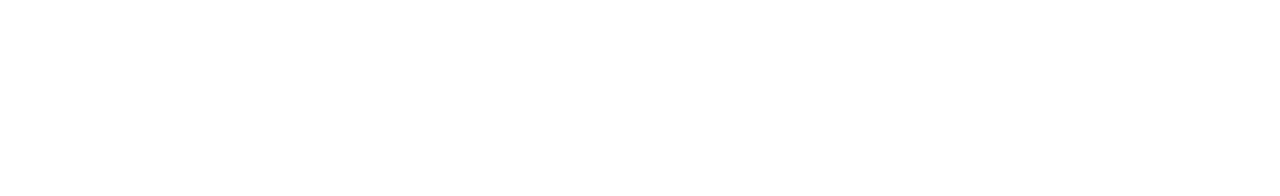
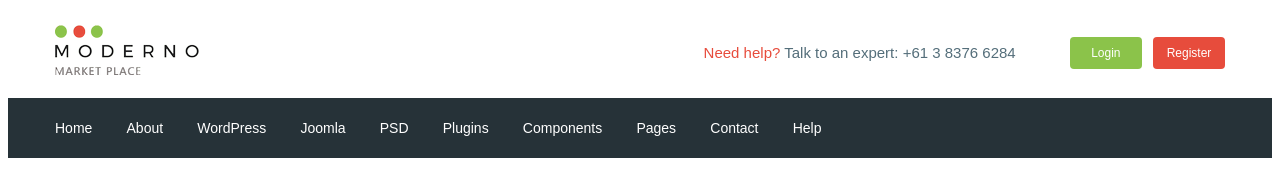
Before and after one commit to Excellentone1/moderno, a website: page app/index.html in a window 1280 px wide. Drawn offline with nearby package versions, Linux system fonts and the light colour scheme; files that its build step writes are made by us from their sources.

Commit message:
added header

```diff
--- a/app/index.html
+++ b/app/index.html
@@ -5,12 +5,99 @@
     <meta name="viewport" content="width-device-width, initial-scale=1.0">
     <meta http-equiv="X-UA-Compatible" content="ie=edge">
     <title>Title</title>
+
+    <link rel="preconnect" href="https://fonts.googleapis.com">
+    <link rel="preconnect" href="https://fonts.gstatic.com" crossorigin>
+    <link href="https://fonts.googleapis.com/css2?family=Roboto:wght@500;700&display=swap" rel="stylesheet">
+
     <link rel="stylesheet" href="css/libs.min.css">
     <link rel="stylesheet" href="css/style.min.css">
 </head>
 <body>
 
-
+    <header class="header">
+        <div class="header__top">
+            <div class="container">
+                <div class="header__top-inner">
+                    <div class="header__logo">
+                        <a href="#">
+                            <img src="images/logo.png" alt="">
+                        </a>
+                    </div>
+                    <div class="header__text">
+                        <a href="">
+                            <span>Need help?</span>
+                        </a>
+                        Talk to an expert:
+                        <a class="header__phone" href="tel:61383766284">+61 3 8376 6284</a>
+                    </div>
+                    <div class="header__box">
+                        <a class="basket" href="#"></a>
+                        <a class="header__btn header__btn-login" href="#">Login</a>
+                        <a class="header__btn header__btn-register" href="#">Register</a>
+                    </div>
+                </div>
+            </div>
+        </div>
+        <div class="header__menu">
+            <div class="container">
+                <div class="menu">
+                    <ul class="menu__list">
+                        <li>
+                            <a href="#">
+                                Home
+                            </a>
+                        </li>
+                        <li>
+                            <a href="#">
+                                About
+                            </a>
+                        </li>
+                        <li>
+                            <a href="#">
+                                WordPress
+                            </a>
+                        </li>
+                        <li>
+                            <a href="#">
+                                Joomla
+                            </a>
+                        </li>
+                        <li>
+                            <a href="#">
+                                PSD
+                            </a>
+                        </li>
+                        <li>
+                            <a href="#">
+                                Plugins
+                            </a>
+                        </li>
+                        <li>
+                            <a href="#">
+                                Components
+                            </a>
+                        </li>
+                        <li>
+                            <a href="#">
+                                Pages
+                            </a>
+                        </li>
+                        <li>
+                            <a href="#">
+                                Contact
+                            </a>
+                        </li>
+                        <li>
+                            <a href="#">
+                                Help
+                            </a>
+                        </li>
+                    </ul>
+                </div>
+            </div>
+        </div>
+    </header>
 
 
     <script src="https://ajax.googleapis.com/ajax/libs/jquery/3.7.1/jquery.min.js"></script>
--- a/app/js/main.js
+++ b/app/js/main.js
@@ -1,6 +1,8 @@
 $(function (){
 
-
+  console.log(111111111)
 
 
 });
+
+console.log(222)
--- /dev/null
+++ b/app/scss/_fonts.scss
@@ -0,0 +1,7 @@
+@font-face {
+  font-family: 'Roboto-Regular', sans-serif;
+  src: url('../fonts/Roboto-Regular.woff2') format('woff2'),
+  url('../fonts/Roboto-Regular.woff') format('woff');
+  font-weight: 400;
+  font-display: swap;
+}
--- /dev/null
+++ b/app/scss/_global.scss
@@ -0,0 +1,36 @@
+html {
+  box-sizing: border-box;
+}
+
+*,
+*::before,
+*::after {
+  box-sizing: inherit;
+}
+
+a{
+  display: inline-block;
+  text-decoration: none;
+  color: $text;
+}
+
+ul,
+li{
+  margin: 0;
+  padding: 0;
+  list-style: none;
+}
+
+body {
+  font-family: 'Roboto-Regular', sans-serif;
+  font-weight: 400;
+  font-size: 15px;
+  line-height: 24px;
+  color: $text;
+}
+
+.container{
+  max-width: 1200px;
+  margin: 0 auto;
+  padding: 0 15px;
+}
--- /dev/null
+++ b/app/scss/_vars.scss
@@ -0,0 +1,4 @@
+$text: #546e7a;
+$red: #e74c3c;
+$green: #8bc34a;
+$bg: #263238;
--- a/app/scss/style.scss
+++ b/app/scss/style.scss
@@ -1,18 +1,62 @@
-html {
-  box-sizing: border-box;
+@import '_vars';
+@import '_global';
+
+.header__top-inner{
+  display: flex;
+  justify-content: space-between;
+  height: 90px;
+  align-items: center;
 }
 
-*,
-*::before,
-*::after {
-  box-sizing: inherit;
+.header__logo{
+
 }
 
-body {
-  margin: 0;
+.header__text{
+  margin-left: auto;
+  margin-right: 50px;
+  span{
+    color: $red;
+  }
 }
 
-.box{
+.header__btn{
+  padding: 4px;
+  width: 72px;
+  border-radius: 4px;
+  text-align: center;
+  color: #fff;
+  font-size: 12px;
+}
+
+.header__btn-login{
+  background-color: $green;
+}
+
+.header__btn-register{
+  background-color: $red;
+  margin-left: 7px;
+}
+
+.header__menu{
+  background-color: $bg;
+}
+
+.menu{
   display: flex;
-  transition: all .3s;
+  align-items: center;
+  height: 60px;
 }
+
+.menu__list{
+  li{
+    display: inline-block;
+    & + li {
+      margin-left: 30px;
+    }
+  }
+  a{
+    color: #fff;
+    font-size: 14px;
+  }
+}
--- a/package.json
+++ b/package.json
@@ -17,6 +17,7 @@
     "gulp-rename": "^2.0.0",
     "gulp-sass": "^5.1.0",
     "gulp-uglify": "^3.0.2",
+    "gulp-uglify-es": "^3.0.0",
     "magnific-popup": "^1.1.0",
     "normalize.css": "^8.0.1",
     "sass": "^1.77.2",
```
Also changed, not shown: gulpfile.js (+168 -55 lines), app/fonts/Roboto-Regular.ttf (added), app/fonts/Roboto-Regular.woff (added), app/fonts/Roboto-Regular.woff2 (added), app/images/logo.png (added), app/js/main.min.js (added), 1 other file.
